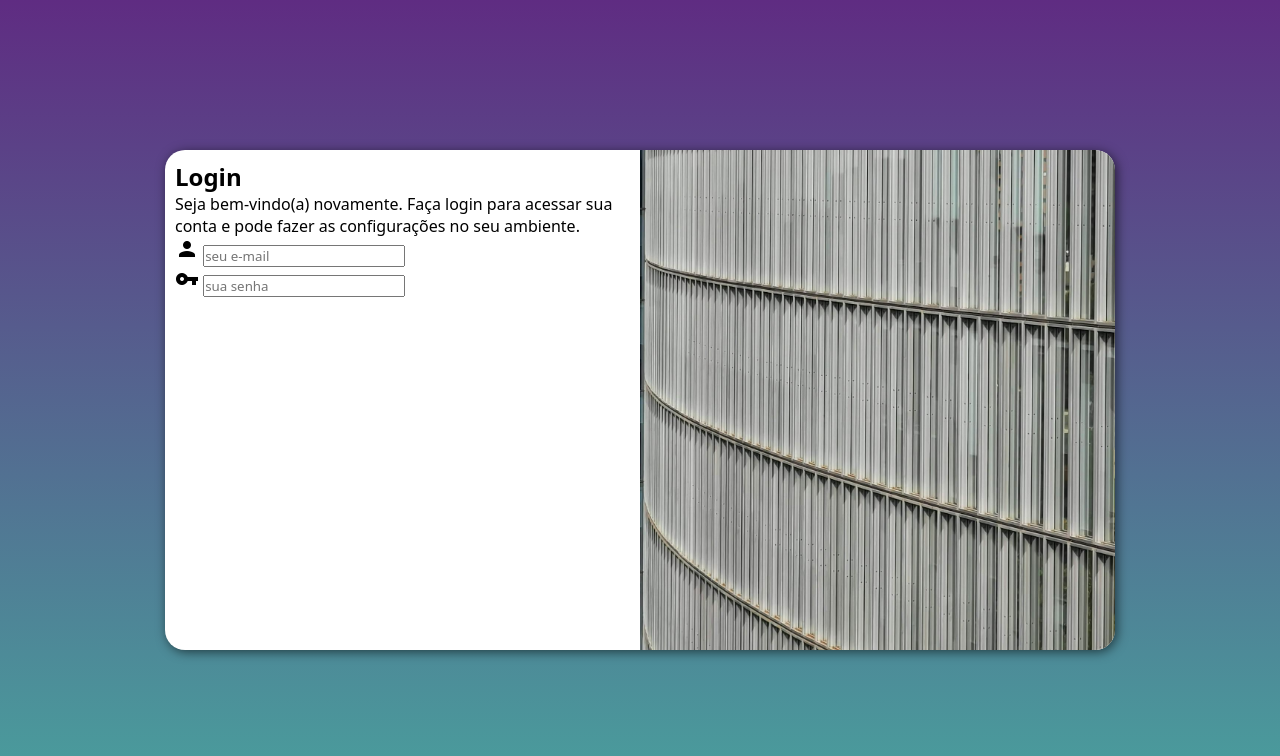
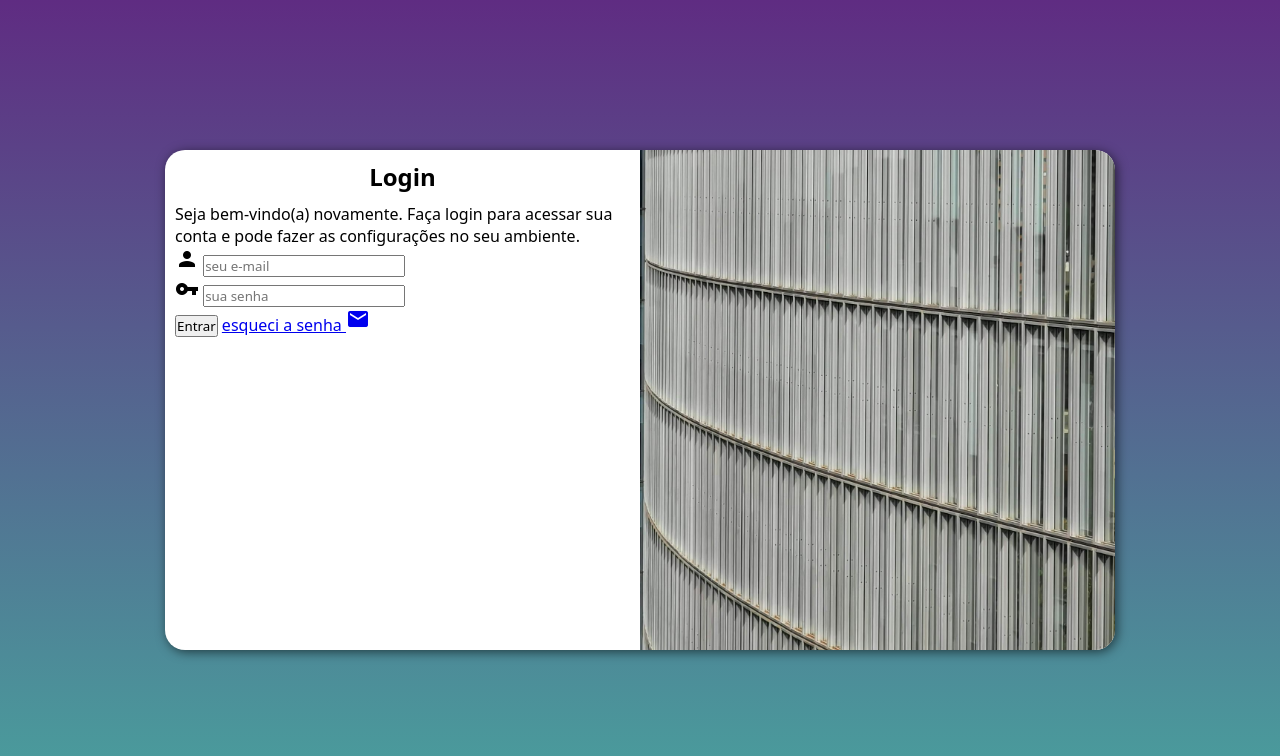
Before and after one commit to zeloyola/projeto-login, a plain HTML site: page index.html in a window 1280 px wide. Drawn offline with Linux system fonts and the light colour scheme.

Commit message:
Atualizei o formulário

```diff
--- a/estilos/media-query.css
+++ b/estilos/media-query.css
@@ -42,4 +42,8 @@
         float: left;
         width: 50%;
     }
+
+    #login>p{
+    font-size: 2em;
 }
+}
--- a/estilos/style.css
+++ b/estilos/style.css
@@ -55,3 +55,12 @@ section#login {
     display: block;
     padding: 10px;
 }
+
+#formulario>h1{
+    text-align: center;
+    margin-bottom: 10px;
+}
+
+#login>p{
+    font-size: .8em;
+}
--- a/index.html
+++ b/index.html
@@ -18,7 +18,7 @@
         <section id="login">
             <div id="imagem">
             </div>
-                <!-- Aqui vai a imagem bas CSS -->
+            <!-- Aqui vai a imagem bas CSS -->
             <div id="formulario">
                 <h1>
                     Login
@@ -28,18 +28,26 @@
                     ambiente.
                 </p>
 
-                <form action="login.php" method="post">
-                    <label for="iemail">
+                <form action="login.php" method="post" autocomplete="on">
+                    <div class="campo">
                         <i class="material-icons">person</i>
-                        <input type="email" name="email" id="iemail" required placeholder="seu e-mail">
-                    </label> <br>
+                        <input type="email" name="email" id="iemail" required placeholder="seu e-mail"
+                            autocomplete="email">
+                        <label for="iemail"></label>
+                    </div>
 
-                    <label for="isenha">
+                    <div class="campo">
                         <i class="material-icons">vpn_key</i>
-                        <input type="password" name="senha" id="isenha" required placeholder="sua senha">
-                    </label>
+                        <input type="password" name="senha" id="isenha" required placeholder="sua senha"
+                            autocomplete="current-password" minlength="8" maxlength="20">
+                        <label for="isenha"></label>
+                    </div>
+                    <input type="submit" value="Entrar">
+                    <a href="esqueci.html">
+                        esqueci a senha <i class="material-icons">mail</i>
+                    </a>
                 </form>
             </div>
         </section>
     </main>
-    </body>
+</body>
```
